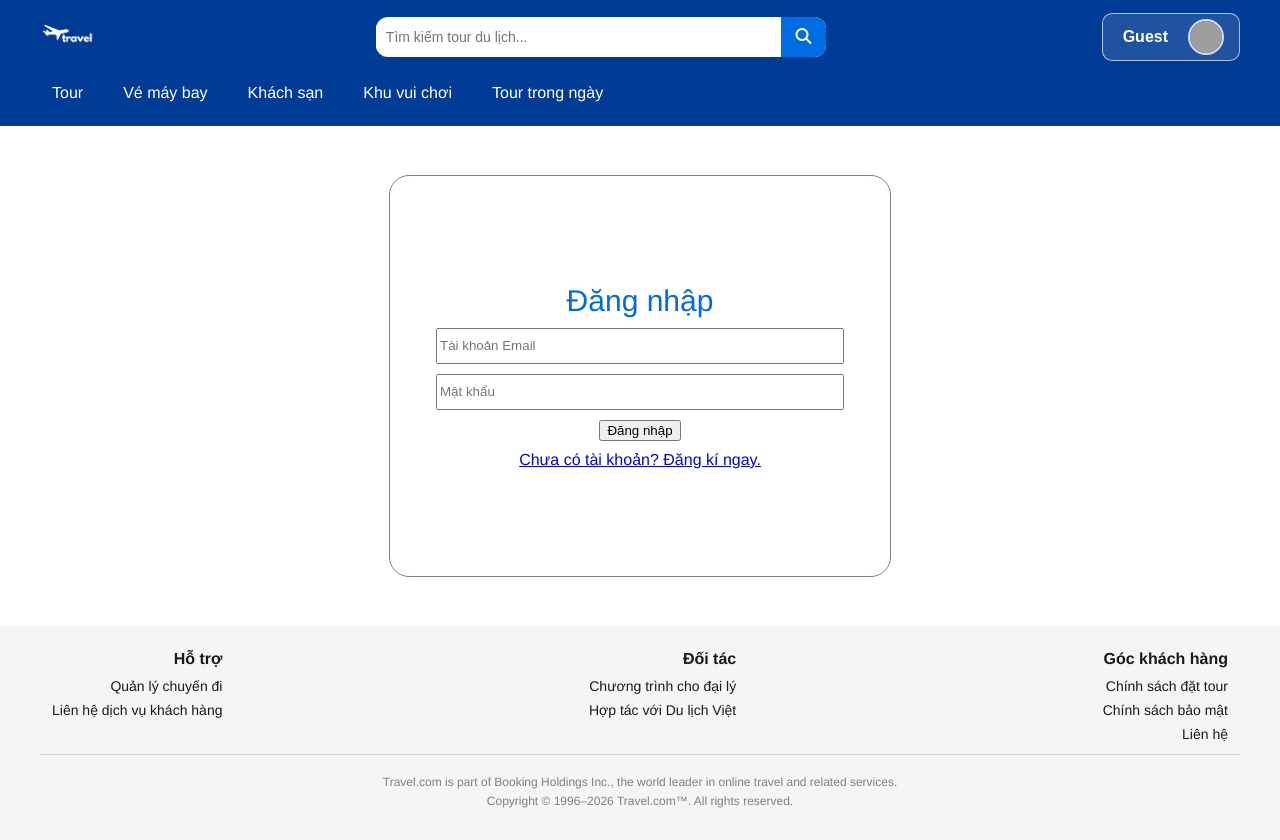
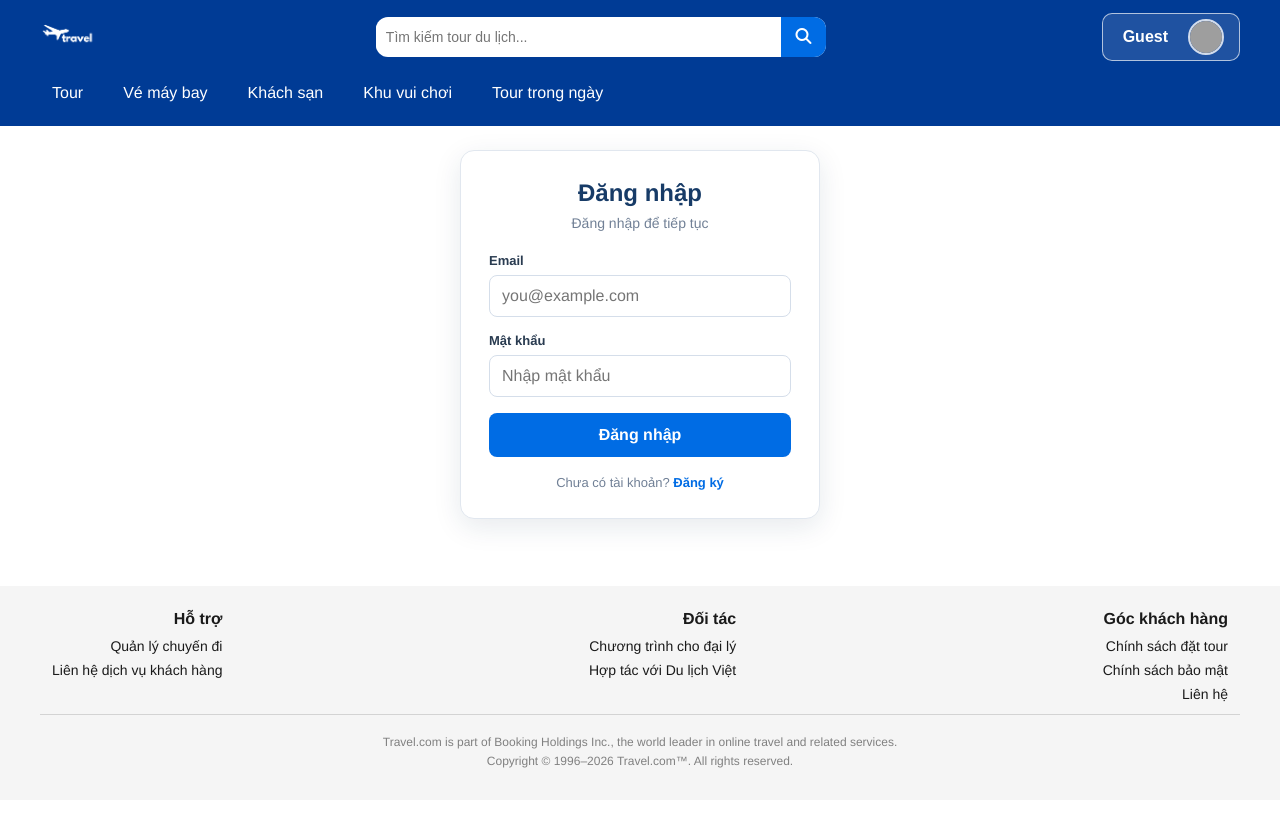
Before and after one commit to 23130288/fe_ck, a React (Vite) app: page /login in a window 1280 px wide. After the commit the page ends 800 px from the top, so only its background shows below. Built offline with nearby package versions, Linux system fonts and the light colour scheme; grey boxes are pictures that could not be loaded.

Commit message:
thiết kế giao diện cho login

```diff
--- a/src/css/login.css
+++ b/src/css/login.css
@@ -1,35 +1,100 @@
-#login-container {
+.login-popover {
     display: grid;
-    min-height: 500px;
-    align-self: center;
-    flex-direction: row;
-    align-items: center;
-    justify-items: center;
+    width: 100%;
+    box-sizing: border-box;
+    place-items: center;
+    padding: 24px 16px;
 }
 
-#login-box {
-    align-items: center;
-    gap: 10px;
-    justify-content: center;
-    background-color: white;
+.login-card {
     display: flex;
+    width: min(360px, 100%);
+    box-sizing: border-box;
     flex-direction: column;
-    width: 500px;
-    height: 400px;
-    border-radius: 20px;
-    border: 1px solid gray;
+    padding: 28px;
+    border: 1px solid #e1e7ef;
+    border-radius: 14px;
+    background: #fff;
+    box-shadow: 0 8px 28px rgba(20, 48, 82, 0.1);
 }
 
-#login-box .title {
-    font-size: 30px;
+.login-card h1 {
+    margin: 0;
+    color: #173b67;
+    font-size: 24px;
+    text-align: center;
 }
 
-#login-box input {
-    width: 80%;
-    min-height: 30px;
+.login-card .login-card-intro {
+    margin: 8px 0 22px;
+    color: #718096;
+    font-size: 14px;
+    text-align: center;
 }
 
-p,
-div {
+.login-card label {
+    margin: 0 0 7px;
+    color: #293b50;
+    font-size: 13px;
+    font-weight: 600;
+}
+
+.login-card input {
+    width: 100%;
+    min-height: 42px;
+    box-sizing: border-box;
+    margin-bottom: 16px;
+    padding: 0 12px;
+    border: 1px solid #d5deea;
+    border-radius: 8px;
+    color: #1d2d40;
+    font: inherit;
+}
+
+.login-card input:focus {
+    border-color: var(--color-blue);
+    outline: 3px solid rgba(0, 108, 228, 0.12);
+}
+
+.login-card .login-card-error {
+    margin: 0 0 14px;
+    color: #c0392b;
+    font-size: 13px;
+}
+
+.login-card button {
+    min-height: 44px;
+    border: 0;
+    border-radius: 8px;
+    background: var(--color-blue);
+    color: #fff;
+    cursor: pointer;
+    font: inherit;
+    font-weight: 600;
+}
+
+.login-card button:hover:not(:disabled) {
+    background: var(--color-blue-dark);
+}
+
+.login-card button:disabled {
+    cursor: wait;
+    opacity: 0.7;
+}
+
+.login-card .login-card-register {
+    margin: 18px 0 0;
+    color: #718096;
+    font-size: 13px;
+    text-align: center;
+}
+
+.login-card-register a {
     color: var(--color-blue);
+    font-weight: 600;
+    text-decoration: none;
 }
+
+.login-card-register a:hover {
+    text-decoration: underline;
+}
--- a/src/pages/login.tsx
+++ b/src/pages/login.tsx
@@ -27,18 +27,43 @@ export default function Login() {
             setLoading(false);
         }
     };
-    return (<>
-        <div id="login-container">
-            <form onSubmit={handleLogin} id="login-box">
-                <div className="title">Đăng nhập</div>
-                <input type="email" placeholder="Tài khoản Email" value={email}
-                    onChange={e => setEmail(e.target.value)} />
-                <input type="password" placeholder="Mật khẩu" value={password}
-                    onChange={e => setPassword(e.target.value)} />
-                <button type="submit" disabled={loading}>{loading ? "Đang đăng nhập..." : "Đăng nhập"}</button>
-                <Link to="/register">Chưa có tài khoản? Đăng kí ngay.</Link>
-                {error && <p>{error}</p>}
+    return (
+        <div className="login-popover">
+            <form onSubmit={handleLogin} className="login-card">
+                <h1>Đăng nhập</h1>
+                <p className="login-card-intro">Đăng nhập để tiếp tục</p>
+
+                <label htmlFor="login-email">Email</label>
+                <input
+                    id="login-email"
+                    type="email"
+                    placeholder="you@example.com"
+                    value={email}
+                    onChange={e => setEmail(e.target.value)}
+                    autoComplete="email"
+                    required
+                />
+
+                <label htmlFor="login-password">Mật khẩu</label>
+                <input
+                    id="login-password"
+                    type="password"
+                    placeholder="Nhập mật khẩu"
+                    value={password}
+                    onChange={e => setPassword(e.target.value)}
+                    autoComplete="current-password"
+                    required
+                />
+
+                {error && <p className="login-card-error" role="alert">{error}</p>}
+
+                <button type="submit" disabled={loading}>
+                    {loading ? "Đang đăng nhập..." : "Đăng nhập"}
+                </button>
+                <p className="login-card-register">
+                    Chưa có tài khoản? <Link to="/register">Đăng ký</Link>
+                </p>
             </form>
         </div>
-    </>)
+    );
 }
```
